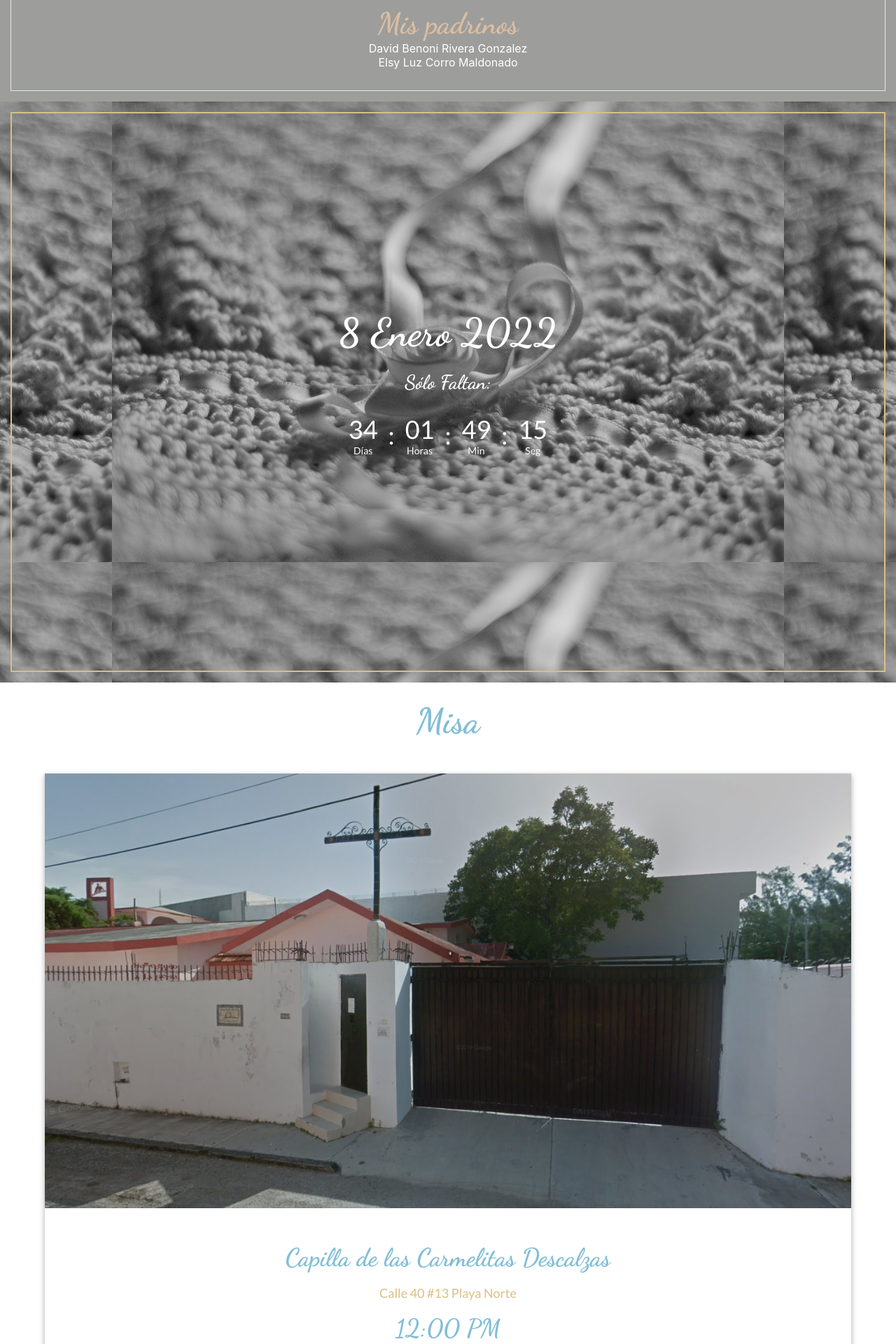
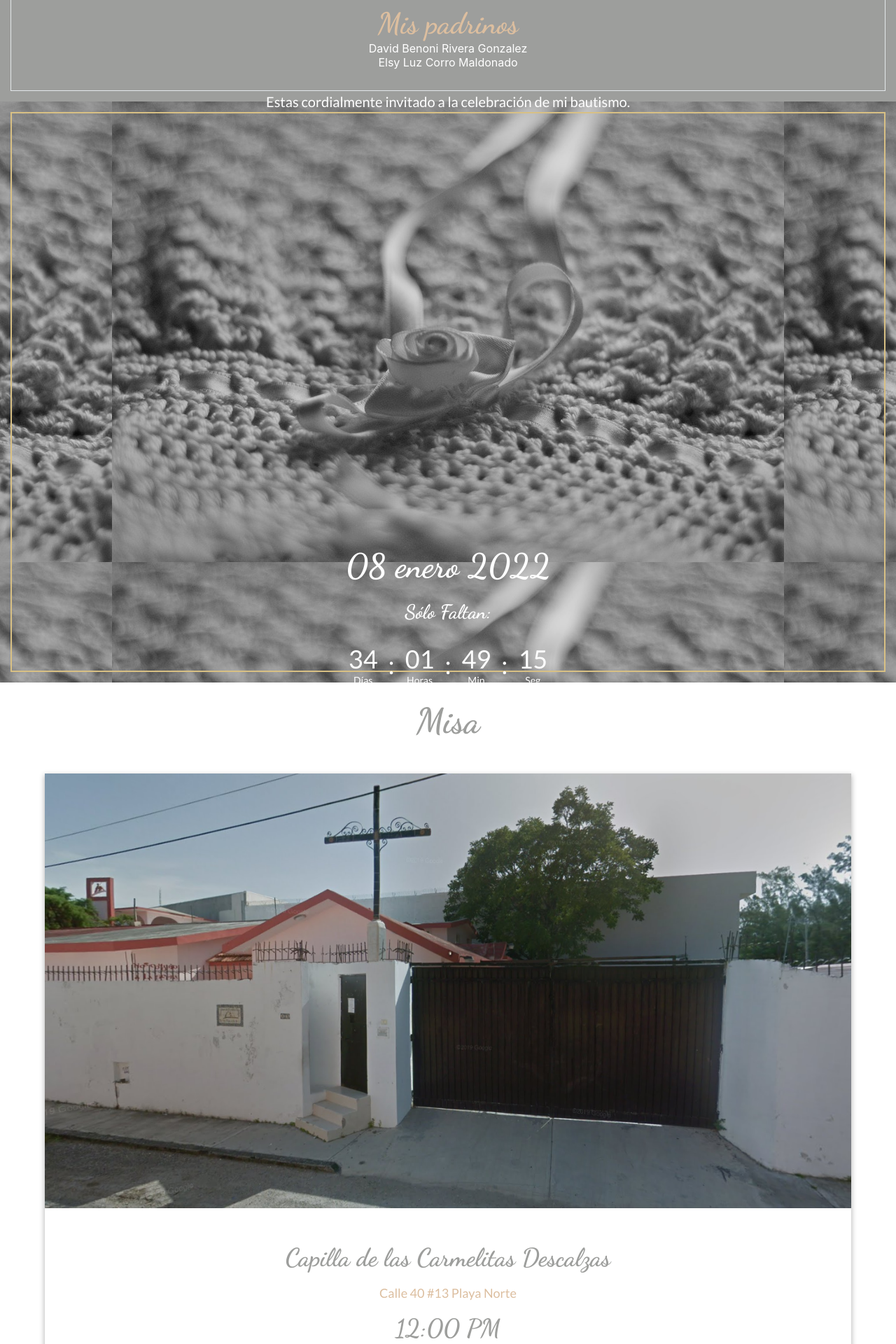
Before and after one commit to Iannacus/invites-frontend, a React (Create React App) app: page / in a window 1280 px wide. Shown: the part 1000-2920 px from the top of the page at 70% size. Built offline with nearby package versions, Linux system fonts and the light colour scheme; no server answers; a web font is replaced by a local one.

Commit message:
se agregan invitaciones personalizadas

```diff
--- a/src/App.js
+++ b/src/App.js
@@ -9,20 +9,32 @@ import BautizoAndreti from './pages/BautizoAndreti';
 function App() {
   const [eventInformation, setEventInformation] = useState(null);
   const [eventGuest, setEventGuest] = useState([]);
+  const [andrettiEventInformation, setAndrettiEventInformation] = useState(null);
+  const [andrettiGuest, setAndrettiGuest] = useState([]);
   const [loading, setLoading] = useState(false);
 
   useEffect(() => {
     fetch('https://invitaciones-back.herokuapp.com/api/v1/events/1/information')
     .then(response => response.json())
     .then(data => setEventInformation(data));
-  }, [])
+  }, []);
+
+  useEffect(() => {
+    fetch('https://invitaciones-back.herokuapp.com/api/v1/events/2/information')
+    .then(response => response.json())
+    .then(data => setAndrettiEventInformation(data));
+  }, []);
 
   useEffect(() => {
     if(eventInformation !== null){
       console.log(eventInformation.guests);
       setEventGuest(eventInformation.guests)
     }
-  }, [eventInformation]);
+    if(andrettiEventInformation !== null){
+      console.log(andrettiEventInformation.guests);
+      setAndrettiGuest(andrettiEventInformation.guests)
+    }
+  }, [eventInformation, andrettiEventInformation]);
 
   return (
     <BrowserRouter>
@@ -30,6 +42,24 @@ function App() {
         <Route path="/" element={<BautizoAndreti />} />
         <Route path="/home" element={<Home />} />
         <Route path="/dashboard" element={<Dashboard guests={eventGuest}/>} />
+          {
+            andrettiGuest.map((guest) =>
+                  <Route
+                    path={`/bautizo/${guest.id}`}
+                    element={
+                      <BautizoAndreti
+                        firstname={guest.firstname}
+                        lastname={guest.lastname}
+                        confirmation={guest.confirmation}
+                        id={guest.id}
+                        loading={loading}
+                        setSpiner={setLoading}
+                      />
+                    }
+                    key={guest.id}
+                  />
+            )
+          }
           {
             eventGuest.map((guest, i) =>
                   <Route
--- a/src/components/AndretiComponents/ReceptionAndreti.js
+++ b/src/components/AndretiComponents/ReceptionAndreti.js
@@ -6,7 +6,7 @@ import mima from '../../img/andreti/mima.png';
 const ReceptionAndreti = () => {
   return(
     <div className='centerItem'>
-      <h2 style={{marginTop: '25px', marginBottom: '45px'}} className='blue'>
+      <h2 style={{marginTop: '25px', marginBottom: '45px', color: '#9d9e9c'}} >
         Misa
       </h2>
       <ReceptionCard
@@ -16,7 +16,7 @@ const ReceptionAndreti = () => {
         hour='12:00 PM'
         ubication='https://goo.gl/maps/wX9CYfJBqgfPZnt58'
       />
-      <h2 style={{marginTop: '25px', marginBottom: '45px'}} className='blue'>
+      <h2 style={{marginTop: '25px', marginBottom: '45px', color: '#9d9e9c'}} >
         Recepción
       </h2>
 
--- a/src/components/AndretiComponents/ReceptionCard.js
+++ b/src/components/AndretiComponents/ReceptionCard.js
@@ -21,11 +21,11 @@ const ReceptionCard = ({img, placeName, placeDescription, hour, ubication}) => {
           src={img}
           alt='ubicación'
         />
-        <h4 className='blue text-center'>
+        <h4 className='text-center' style={{color: '#9d9e9c'}}>
           {placeName}
         </h4>
-        <p className='gold text-center' style={{fontSize: '18px'}}> {placeDescription} </p>
-        <h4 style={{marginBottom: '35px'}} className='blue text-center'>{hour}</h4>
+        <p className='gold text-center' style={{fontSize: '18px', color:'#dcbe9f'}}> {placeDescription} </p>
+        <h4 style={{marginBottom: '35px', color: '#9d9e9c'}} className='text-center'>{hour}</h4>
         <a href={ubication} target='_blank' rel="noreferrer"
           style={{
             textDecoration: 'none',
@@ -37,7 +37,7 @@ const ReceptionCard = ({img, placeName, placeDescription, hour, ubication}) => {
           <Button
             textButton='Cómo llegar'
             color='#FFF'
-            bgColor='#82bed6'
+            bgColor='#dcbe9f'
             funct = {() => {}}
           />
         </a>
--- a/src/components/AndretiComponents/SectionDate.js
+++ b/src/components/AndretiComponents/SectionDate.js
@@ -2,7 +2,7 @@ import React from 'react';
 import Contador from '../dateSection/Contador';
 import img2 from '../../img/andreti/baptism.jpg'
 
-const SectionDate = () => {
+const SectionDate = ({firstname, lastname}) => {
   return(
     <div
       className='hero'
@@ -17,7 +17,27 @@ const SectionDate = () => {
         style={{padding: '15px'}}
       >
         <div className='fullScreen centerItem section-border'>
-          <h1 style={{color: '#FFF', fontSize: '56px', marginBottom: '20px'}}>8 Enero 2022</h1>
+        <p
+            style={{
+              textAlign: 'center',
+              color: '#fff',
+              fontSize: '20px',
+              margin: '0'
+            }}
+          >
+            {firstname} {lastname}
+          </p>
+          <p
+            style={{
+              textAlign: 'center',
+              color: '#fff',
+              fontSize: '20px',
+              marginBottom: '50%'
+            }}
+          >
+            Estas cordialmente invitado a la celebración de mi bautismo.
+          </p>
+          <h2 style={{color: '#FFF', fontSize: '48px', marginBottom: '20px'}}>08 enero 2022</h2>
           <h5 style={{color: '#FFF'}}>Sólo Faltan: </h5>
           <Contador />
         </div>
--- a/src/pages/BautizoAndreti.js
+++ b/src/pages/BautizoAndreti.js
@@ -4,12 +4,15 @@ import Presentation from "../components/AndretiComponents/Presentation";
 import ReceptionAndreti from "../components/AndretiComponents/ReceptionAndreti";
 import SectionDate from "../components/AndretiComponents/SectionDate";
 
-const BautizoAndreti = () => {
+const BautizoAndreti = ({firstname, lastname}) => {
   return(
     <>
       <HeroAndreti />
       <Presentation />
-      <SectionDate />
+      <SectionDate
+        firstname={firstname}
+        lastname={lastname}
+      />
       <ReceptionAndreti />
     </>
   )
```
